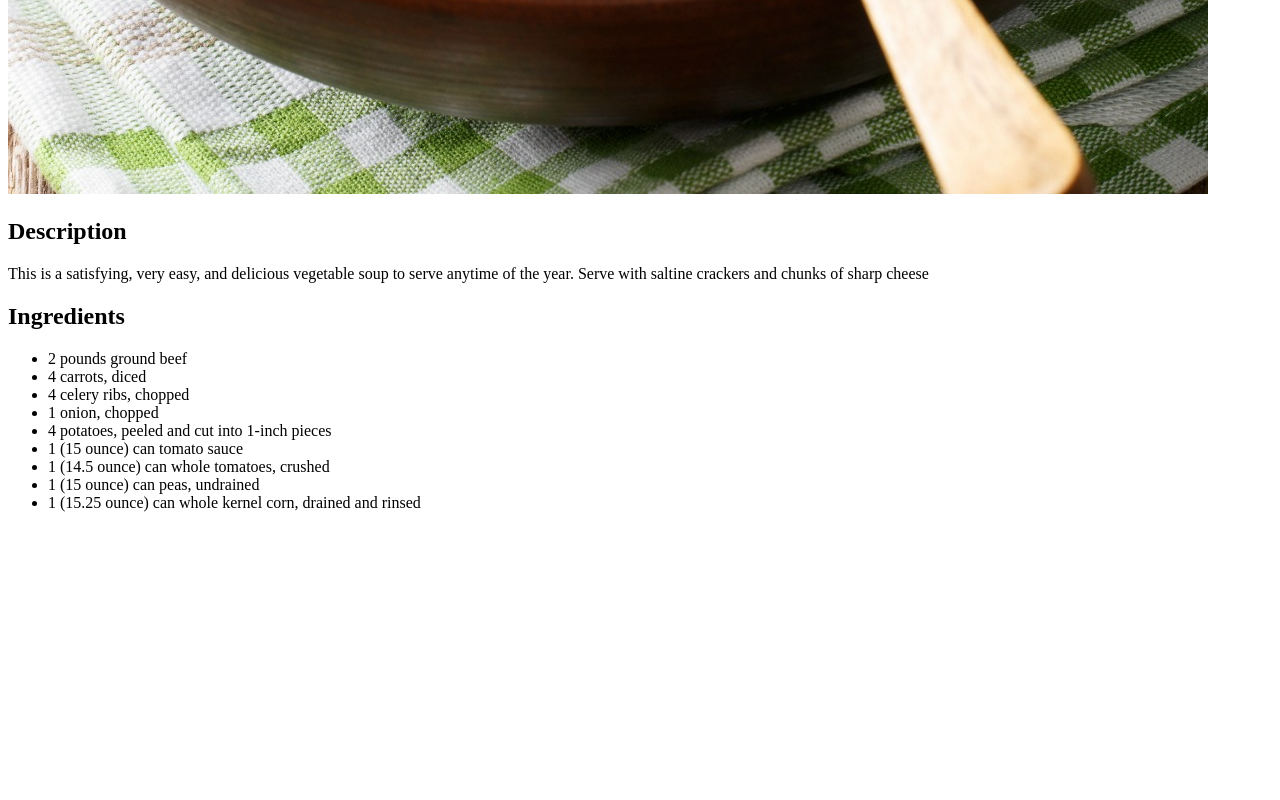
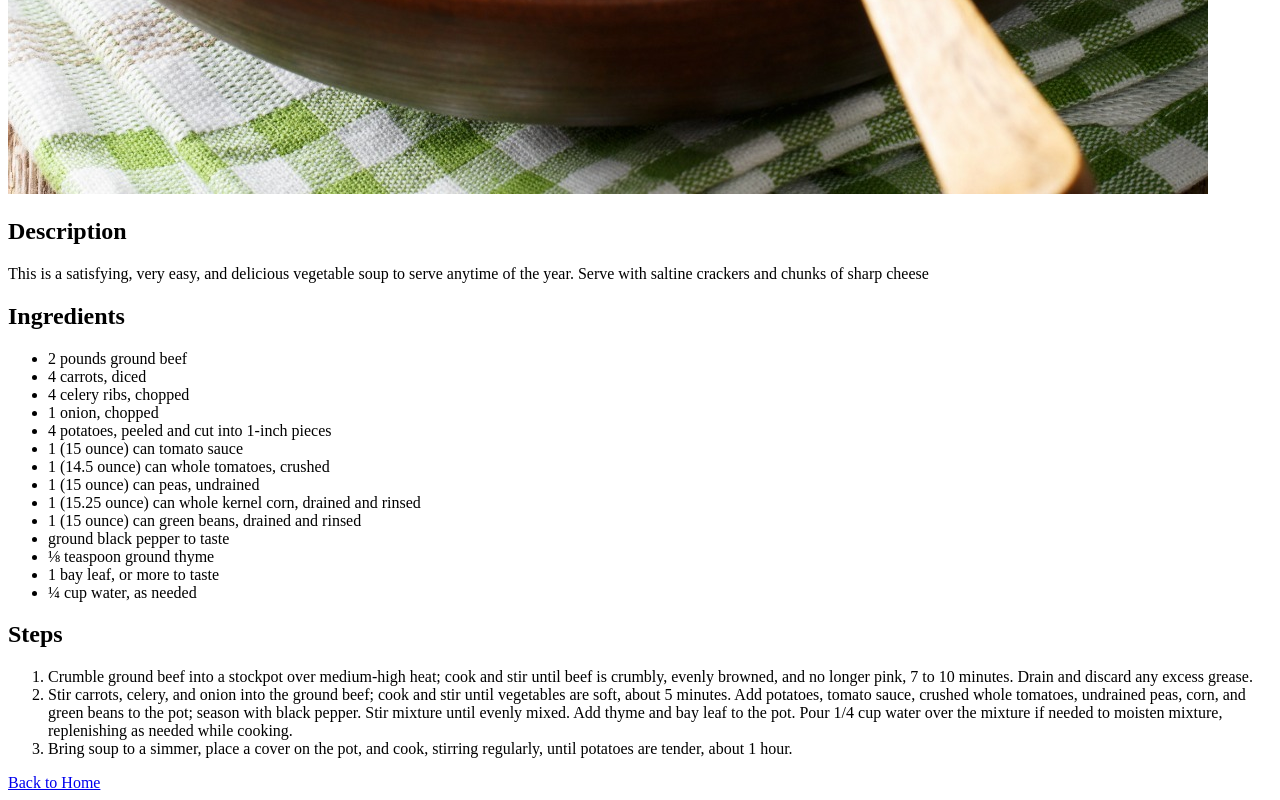
Before and after one commit to Pdeal06/odin-recipes, a plain HTML site: page recipes/beefsoup.html in a window 1280 px wide. Shown: the part 1086-1886 px from the top of the page. Before the commit the page ends 1614 px from the top, so only its background shows below. Drawn offline with Linux system fonts and the light colour scheme.

Commit message:
added other recipe pages and finished first one

```diff
--- a/recipes/beefsoup.html
+++ b/recipes/beefsoup.html
@@ -23,10 +23,25 @@
             <li> 1 (14.5 ounce) can whole tomatoes, crushed </li>
             <li> 1 (15 ounce) can peas, undrained </li>
             <li> 1 (15.25 ounce) can whole kernel corn, drained and rinsed </li>
+            <li> 1 (15 ounce) can green beans, drained and rinsed </li>
+            <li> ground black pepper to taste </li>
+            <li> ⅛ teaspoon ground thyme </li>
+            <li> 1 bay leaf, or more to taste </li>
+            <li> ¼ cup water, as needed </li>
+            </ul>
 
+        <h2>Steps</h2>
+        <ol>
+            <li>Crumble ground beef into a stockpot over medium-high heat; cook and stir until beef is crumbly, evenly browned, and no longer pink, 7 to 10 minutes. Drain and discard any excess grease.</li>
 
+            <li>Stir carrots, celery, and onion into the ground beef; cook and stir until vegetables are soft, about 5 minutes. Add potatoes, tomato sauce, crushed whole tomatoes, undrained peas, corn, and green beans to the pot; season with black pepper. Stir mixture until evenly mixed. Add thyme and bay leaf to the pot. Pour 1/4 cup water over the mixture if needed to moisten mixture, replenishing as needed while cooking.</li>
 
-        </ul>
+            <li>Bring soup to a simmer, place a cover on the pot, and cook, stirring regularly, until potatoes are tender, about 1 hour.</li>
+
+        </ol>
+
+        <a href="../index.html">Back to Home</a>
+
 
     </body>
 
```
Also changed, not shown: recipes/potatosoup.html (added, +9 -0 lines), recipes/chickenchilada.html (added).
